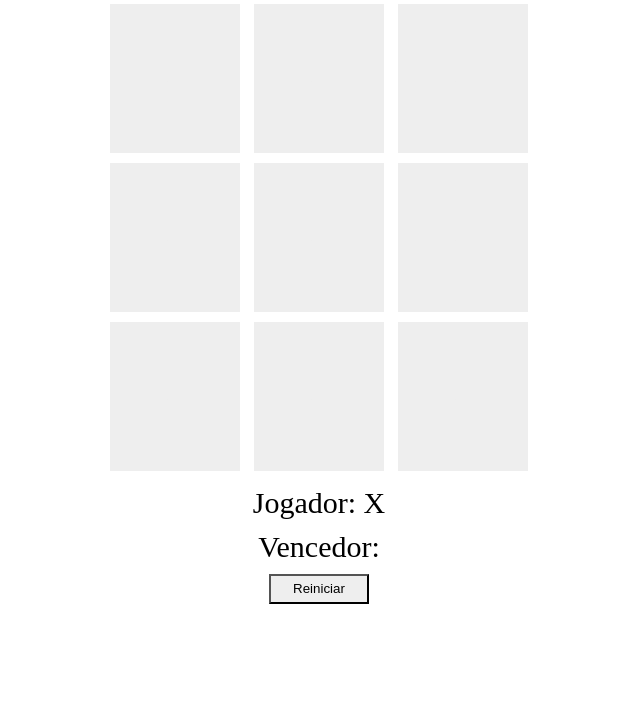
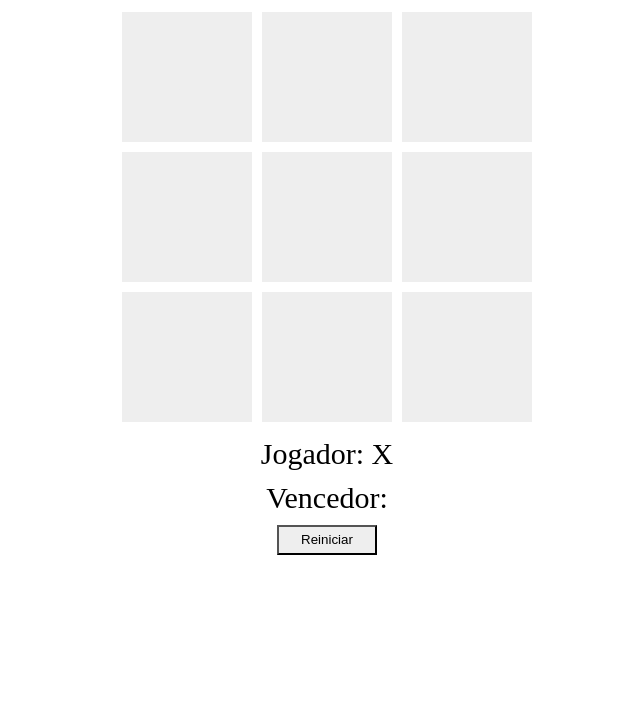
Before and after one commit to VitorShigueta/jogos-lab, a plain HTML site: page jogo-da-velha/index.html in a window 1280 px wide. Shown: the part 81-800 px from the top of the page, without its empty margins (321-961 px from the left). Drawn offline with Linux system fonts and the light colour scheme.

Commit message:
adjust dimensions

```diff
--- a/jogo-da-velha/index.html
+++ b/jogo-da-velha/index.html
@@ -9,6 +9,7 @@
 </head>
 <body>
     <h1>Jogo da velha</h1>
+    <div class="table">
         <div class="row">
             <div class="quadrado" id="1" onClick="escolherQuadrado(this.id)">-</div>
             <div class="quadrado" id="2" onClick="escolherQuadrado(this.id)">-</div>
@@ -23,6 +24,7 @@
             <div class="quadrado" id="7" onClick="escolherQuadrado(this.id)">-</div>
             <div class="quadrado" id="8" onClick="escolherQuadrado(this.id)">-</div>
             <div class="quadrado" id="9" onClick="escolherQuadrado(this.id)">-</div>
+        </div>
     </div>
     <div class="jogador">
         <label>
--- a/jogo-da-velha/styles.css
+++ b/jogo-da-velha/styles.css
@@ -1,9 +1,14 @@
 body {
-    text-align: center;
+    display: flex;
+    flex-direction: column;
+    align-items: center;
+    justify-content: center;
+    width: 100vw;
 }
 
 .quadrado {
     text-align: center;
+    height: 50px;
     width: 50px;
     background: #eee;
     display: inline-block;
@@ -15,7 +20,8 @@ body {
 }
 
 .row {
-    min-width: 150px;
+    display: flex;
+    flex-wrap: nowrap;
 }
 
 .jogador, .vencedor {
```
Lines whose indentation alone changed are shown as unchanged.
